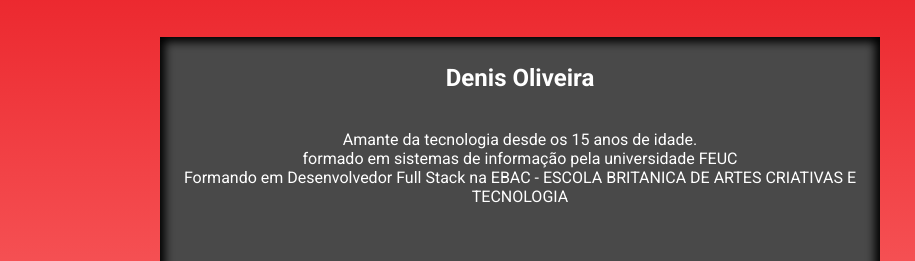
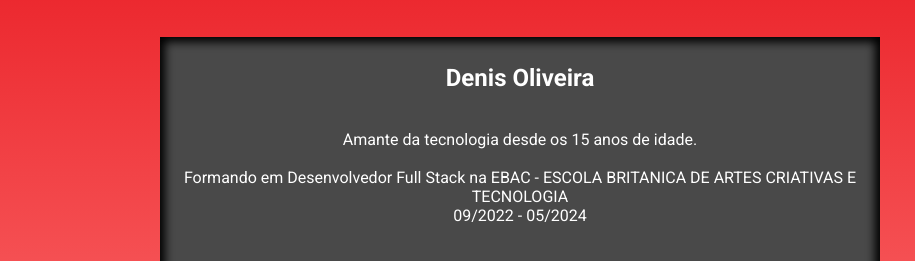
Before and after one commit to DenisDev3/DenDev, a website built with Parcel: page src/index.html in a window 1280 px wide. Shown: the part 543-804 px from the top of the page, 0-915 px from the left. Built offline with nearby package versions, Linux system fonts and the light colour scheme.

Commit message:
Update index.html

```diff
--- a/src/index.html
+++ b/src/index.html
@@ -45,8 +45,9 @@
                 <h2 class="event_details_title">Denis Oliveira</h2>
                 <p class="event_details_description">
                     Amante da tecnologia desde os 15 anos de idade.
-                    formado em sistemas de informação pela universidade FEUC
+
                     Formando em Desenvolvedor Full Stack na EBAC - ESCOLA BRITANICA DE ARTES CRIATIVAS E TECNOLOGIA
+                    09/2022 - 05/2024
                 </p>
             </div>
             <img class="event__image" src="./images/logo.jpg" alt="frontend">
```
